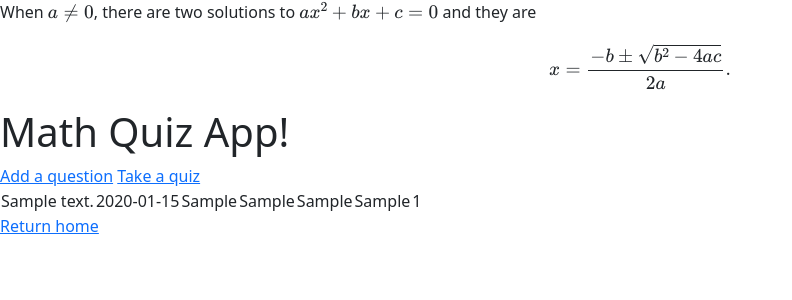
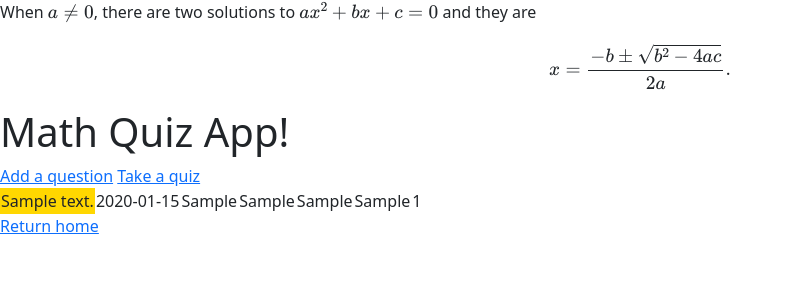
Before and after one commit to lisahines/mathy-quiz, a Flask app: page / in a window 1280 px wide. Shown: the top 300 px of the page, without its empty margins (0-792 px from the left). Run offline with Flask 2, Linux system fonts and the light colour scheme; tables that the repository leaves empty hold one stand-in row (values such as "Sample post").

Commit message:
updated styles

```diff
--- a/static/styles2.css
+++ b/static/styles2.css
@@ -4,6 +4,10 @@ body {
 .cont {
     max-width: 300px;
     max-height: 400px;
+}
+
+.cntnt {
+    background-color: gold;
 }
 
 img {
--- a/templates/index.html
+++ b/templates/index.html
@@ -16,7 +16,7 @@
         <table>
             {% for quest in q %}
             <tr>
-                <td>{{quest.content}}</td>
+                <td class="cntnt">{{quest.content}}</td>
                 <td>{{quest.date_created.date()}}</td>
                 <td>{{quest.ansA}}</td>
                 <td>{{quest.ansB}}</td>
```
